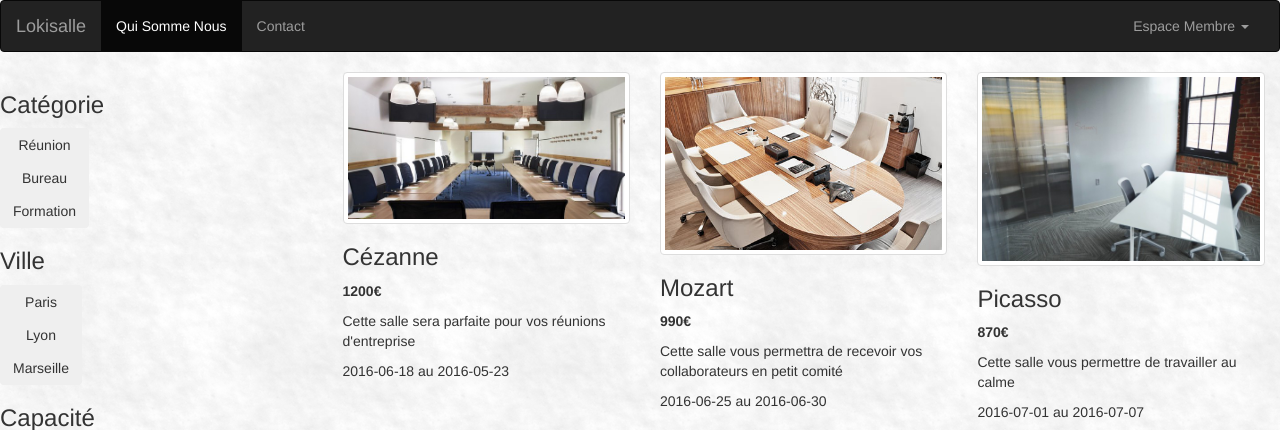
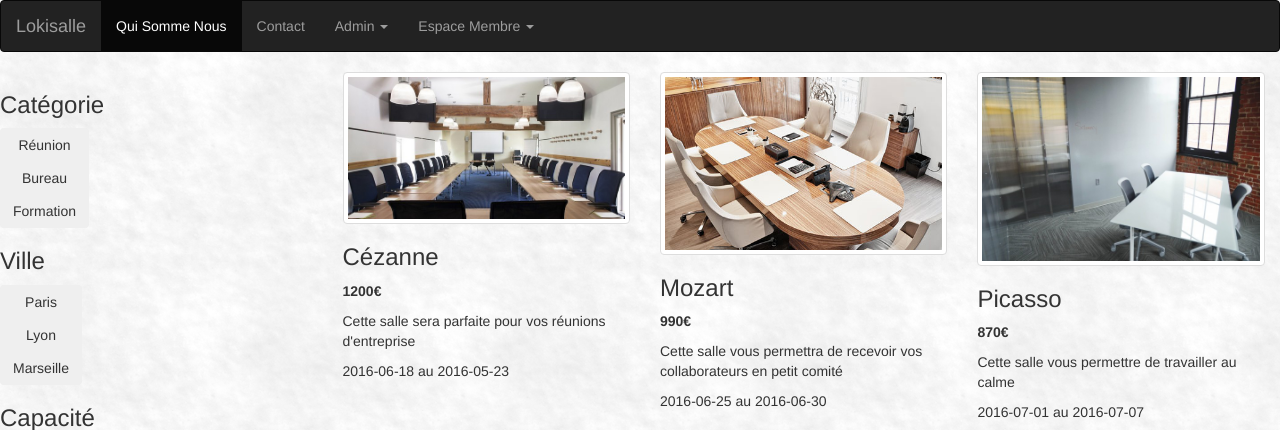
Before and after one commit to ParisRomain/lokisalle, a PHP site: page / in a window 1280 px wide. Shown: the top 430 px of the page. Run offline with PHP 8.4, Linux system fonts and the light colour scheme; data comes from the database, SQL or seed files in the repository; some libraries are stand-ins or nearby versions.

Commit message:
menu admin

```diff
--- a/inc/header.inc.php
+++ b/inc/header.inc.php
@@ -13,10 +13,19 @@
 
     <!-- Collect the nav links, forms, and other content for toggling -->
     <div class="collapse navbar-collapse" id="bs-example-navbar-collapse-1">
-      <ul class="nav navbar-nav">
+      <ul class="nav navbar-nav navbar-left">
         <li class="active"><a href="#">Qui Somme Nous <span class="sr-only">(current)</span></a></li>
         <li><a href="#">Contact</a></li>
-      </ul>
+          <li class="dropdown">
+              <a href="#" class="dropdown-toggle" data-toggle="dropdown" role="button" aria-haspopup="true" aria-expanded="false">Admin <span class="caret"></span></a>
+                <ul class="dropdown-menu">
+                  <li><a href="admin/inc/gestionSalle.inc.php">Gestion Salles</a></li>
+                  <li><a href="admin/inc/gestionProduit.inc.php">Gestion Produits</a></li>
+                  <li><a href="admin/inc/gestionMembres.inc.php">Gestion Membres</a></li>
+                  <li><a href="admin/inc/gestionCommande.inc.php">Gestion commandes</a></li>
+                  <li><a href="admin/inc/gestionAvis.inc.php">Gestion Avis</a></li>
+                </ul>
+          </li>
       <ul class="nav navbar-nav navbar-right">
         <li class="dropdown">
           <a href="#" class="dropdown-toggle" data-toggle="dropdown" role="button" aria-haspopup="true" aria-expanded="false">Espace Membre <span class="caret"></span></a>
```
